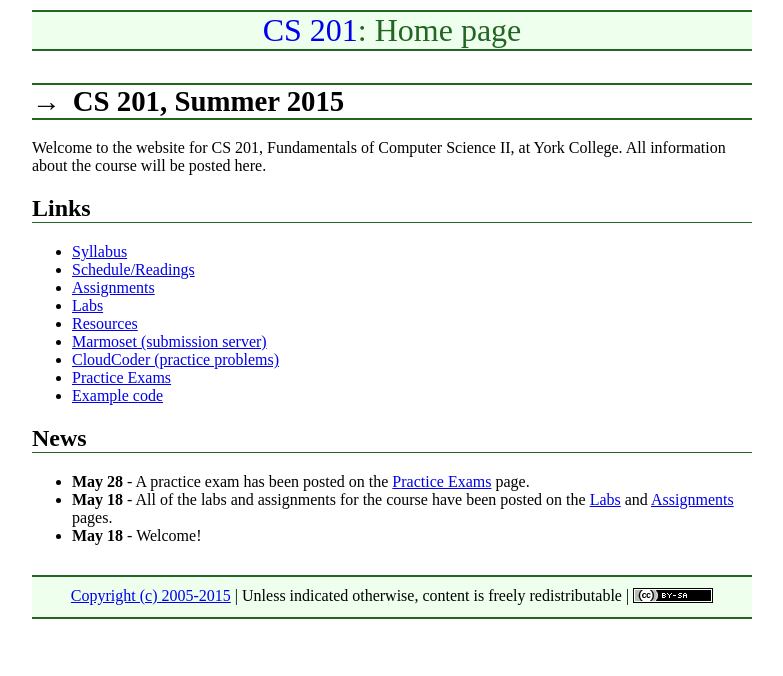
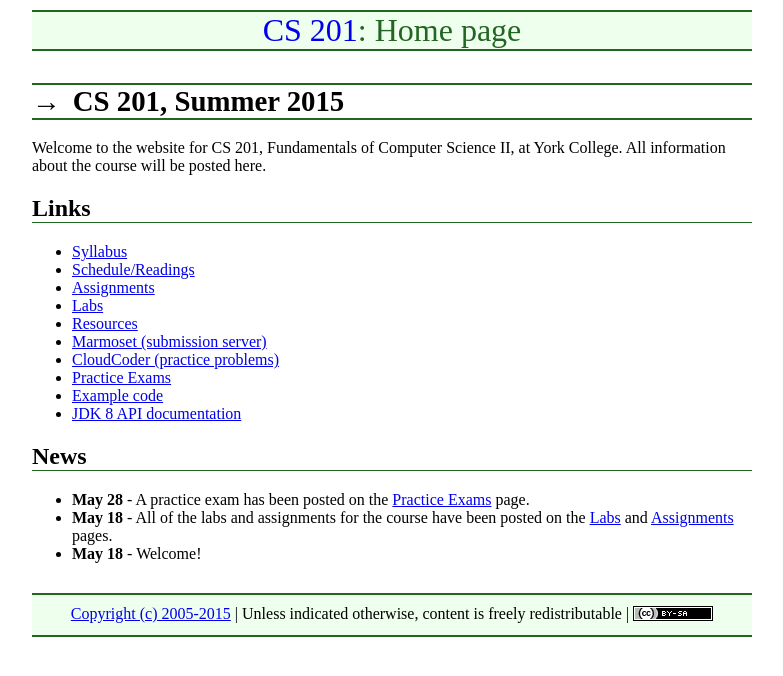
Before and after one commit to ycpcs/cs201-summer2015, a Jekyll site: the page built from index.md, in a window 1280 px wide. Shown: the top 676 px of the page, without its empty margins (248-1031 px from the left). Built offline with Jekyll 4.4.1, drawn with Linux system fonts in a browser that asks for light colours; Markdown is read by kramdown in place of the engine named in the settings.

Commit message:
link to JDK 8 api docs

```diff
--- a/index.md
+++ b/index.md
@@ -19,6 +19,7 @@ Welcome to the website for CS 201, Fundamentals of Computer Science II, at York
   <li><a href="https://cs.ycp.edu/cloudcoder">CloudCoder (practice problems)</a></li>
   <li><a href="practice/index.html">Practice Exams</a></li>
   <li><a href="examples/index.html">Example code</a></li>
+  <li><a href="https://docs.oracle.com/javase/8/docs/api/">JDK 8 API documentation</a></li>
 </ul>
 
 ## News
```
